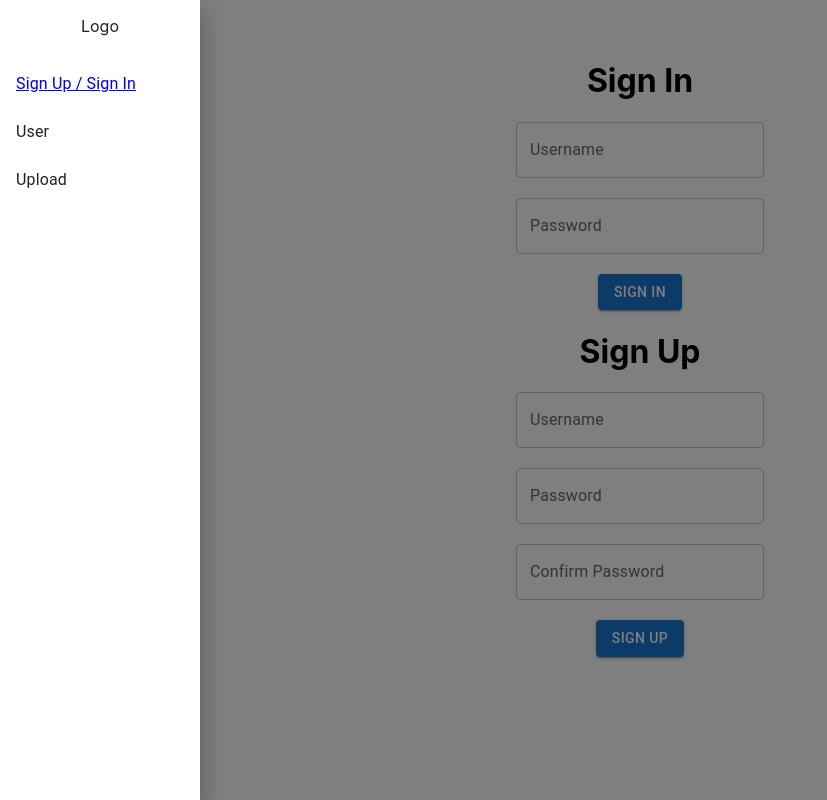
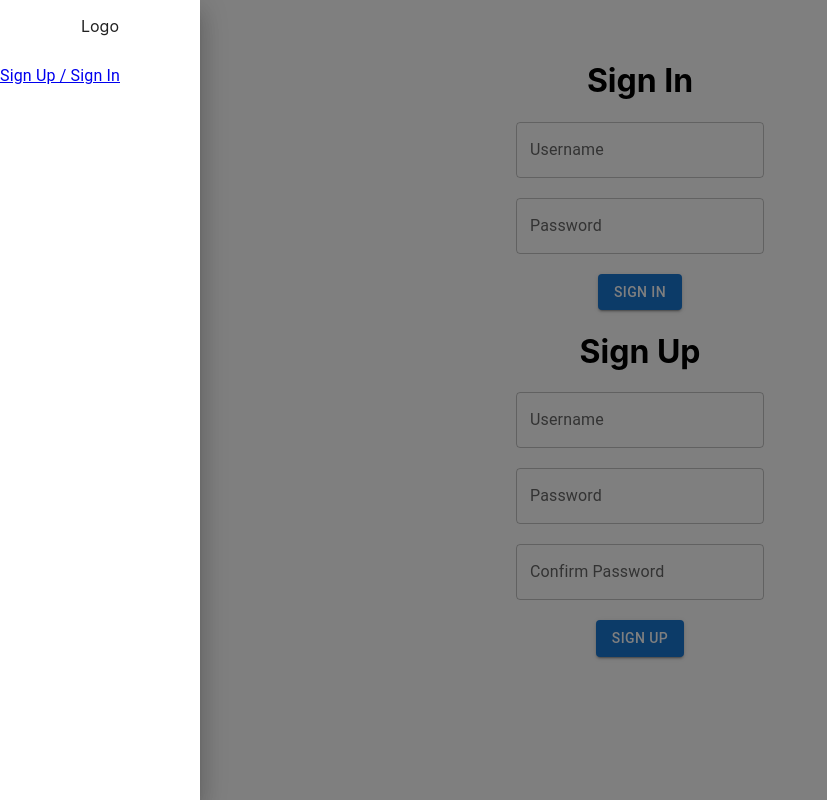
Before and after one commit to Pabloey/VDO, a React (Create React App) app in the folder vdo_django/client/: page /login in a window 1280 px wide. Both pictures are taken after a click on the button 32 px from the left and 20 px from the top of the page. Shown: the whole page, without its empty margins (0-827 px from the left). Built offline with nearby package versions, Linux system fonts and the light colour scheme.

Commit message:
Fixed menu to logout and clear token

```diff
--- a/vdo_django/client/src/App.js
+++ b/vdo_django/client/src/App.js
@@ -25,6 +25,7 @@ function App () {
         <Route exact path="/" component={(props) => <Home {...props} />}></Route>
         <Route exact path="/login" component={(props) => <LogIn {...props} authButton={authButton} />}></Route>
         <Route exact path="/videos/:id" component={(props) => <VideoPage {...props} />}></Route>
+        <Route exacth path="/upload"></Route>
       </Switch>
     </div>
   );
--- a/vdo_django/client/src/component/Drawer.jsx
+++ b/vdo_django/client/src/component/Drawer.jsx
@@ -10,6 +10,11 @@ import MenuIcon from "@mui/icons-material/Menu";
 
 export default function Drawer() {
   const [open, setOpen] = useState(false);
+
+  const signOut = () => {
+    localStorage.clear();
+  };
+
   return (
     <div style={{ display: "grid", justifyContent: "start", paddingLeft: "1%" }}>
       <IconButton color="inherit" onClick={() => setOpen(true)}>
@@ -20,17 +25,12 @@ export default function Drawer() {
           <Box textAlign="center" p={2}>
             Logo
           </Box>
+          {localStorage.getItem("user") ? (
             <List>
               <ListItem button onClick={() => {}}>
-              {localStorage.getItem("user") ? (
                 <Link to="/">
                   <ListItemText primary="Home" />
                 </Link>
-              ) : (
-                <Link to="/login">
-                  <ListItemText primary="Sign Up / Sign In" />
-                </Link>
-              )}
               </ListItem>
               <ListItem button onClick={() => {}}>
                 <ListItemText primary="User" />
@@ -38,7 +38,24 @@ export default function Drawer() {
               <ListItem button onClick={() => {}}>
                 <ListItemText primary="Upload" />
               </ListItem>
+              <ListItem
+                button
+                onClick={() => {
+                  signOut();
+                }}
+              >
+                <Link to="/login">
+                  <ListItemText primary="Sign Out" />
+                </Link>
+              </ListItem>
             </List>
+          ) : (
+            <List>
+              <Link to="/login">
+                <ListItemText primary="Sign Up / Sign In" />
+              </Link>
+            </List>
+          )}
         </div>
       </SwipeableDrawer>
     </div>
```
Also changed, not shown: vdo_django/client/src/pages/Upload.jsx (+7 -0 lines). Lines whose indentation alone changed are shown as unchanged.
